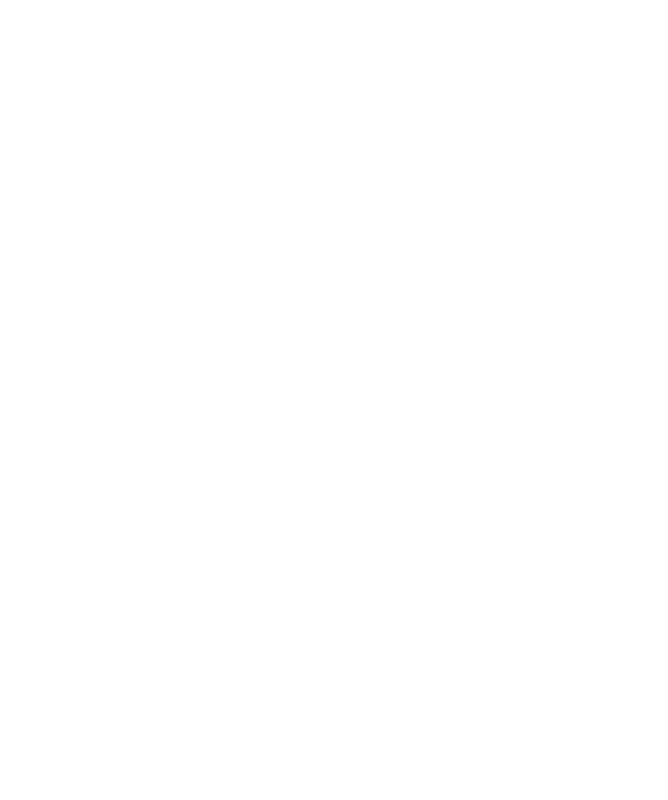
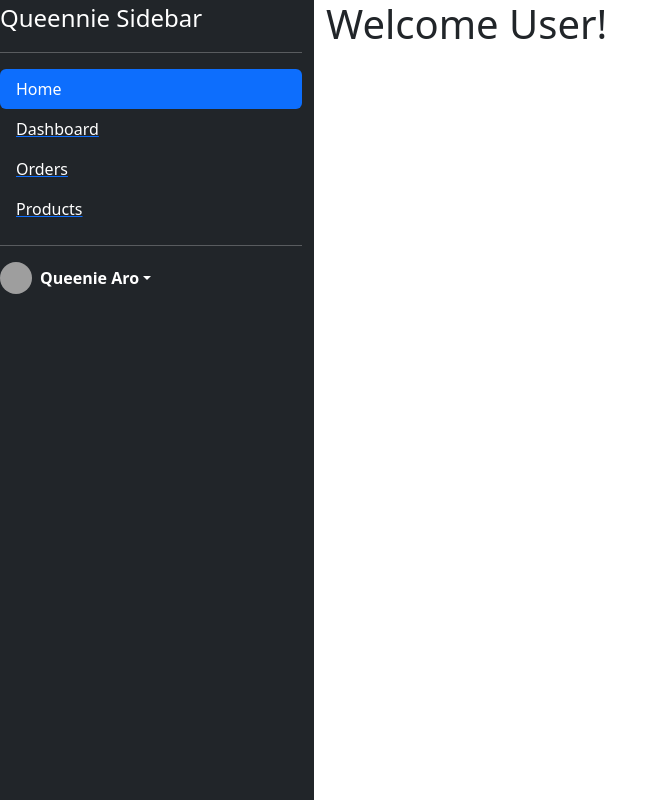
Before and after one commit to pablio1/ITELECT4, a React (Create React App) app: page /dashboard in a window 1280 px wide. Shown: the whole page, without its empty margins (0-668 px from the left). Built offline with nearby package versions, Linux system fonts and the light colour scheme; grey boxes are pictures that could not be loaded.

Commit message:
Created Link

```diff
--- a/src/App.js
+++ b/src/App.js
@@ -10,7 +10,7 @@
             <Switch>
                 <Route path="/login" component = {Login}  />
                 <Route path="/register" component = {Register}  />
-                <Route path="/main" component = {Main} />
+                <Route path="/" component = {Main} />
             </Switch>
         );
     }
--- a/src/pages/Dashboard/index.js
+++ b/src/pages/Dashboard/index.js
@@ -4,7 +4,9 @@
     render() {
         return (
             <div>
+                <h1>
                 Welcome User!
+                </h1>
             </div>
         );
     }
--- a/src/pages/Main/index.js
+++ b/src/pages/Main/index.js
@@ -1,57 +1,86 @@
 import React, { Component } from 'react';
-import {Link} from 'react-router-dom';
+import {Link , Switch , Route} from 'react-router-dom';
+import Dashboard from '../Dashboard';
+import Orders from '../Orders';
+import Products from '../Products';
+import Login from '../Login';
 
 class Main extends Component {
+    state = { activePage: ''}
+    componentDidMount = () => {
+        this.setState ({
+            activePage: 'dashboard'
+        })
+    }
+
+    handleClickSidebar = (page) => {
+        this.setState ({
+            activePage: page
+        })
+    }
+
   render() {
     return (
-        <div class="d-flex flex-column flex-shrink-0 p-3 text-white bg-dark" style={{width: '280px', height: '100vh'}}>
+        <div class = "row">
+            <div class="col-3 text-white bg-dark" style={{height: '100vh'}}>
             <a href="/" class="d-flex align-items-center mb-3 mb-md-0 me-md-auto text-white text-decoration-none">
             <span class="fs-4">Queennie Sidebar</span>
             </a>
             <hr/>
             <ul class="nav nav-pills flex-column mb-auto">
             <li class="nav-item">
-            <Link to>
+                <Link style ={{}} to = "/main" onClick = {() => this.handleClickSidebar} >
                 <div class="nav-link active" aria-current="page">
                 Home
                 </div>
                 </Link>
             </li>
             <li>
+                <Link to = "/dashboard">
                 <div  class="nav-link text-white">
-
                 Dashboard
                 </div>
+                </Link>
             </li>
             <li>
-            <a  class="nav-link text-white">
+                <Link to = "/orders">
+                <div  class="nav-link text-white">
                 Orders
-            </a>
+                </div>
+                </Link>
             </li>
             <li>
-            <a class="nav-link text-white">
+                <Link to = "/products">
+                <div  class="nav-link text-white">
                 Products
-            </a>
-          </li>
-          <li>
-            <a class="nav-link text-white">
-              Customers
-            </a>
+                </div>
+                </Link>
             </li>
             </ul>
             <hr/>
             <div class="dropdown">
-          <a class="d-flex align-items-center text-white text-decoration-none dropdown-toggle" id="dropdownUser1" data-bs-toggle="dropdown" aria-expanded="false">
+            <div class="d-flex align-items-center text-white text-decoration-none dropdown-toggle" id="dropdownUser1" data-bs-toggle="dropdown" aria-expanded="false">
                 <img src="https://avatars.githubusercontent.com/u/114239031?v=4" alt="" width="32" height="32" class="rounded-circle me-2"/>
                 <strong>Queenie Aro</strong>
-          </a>
+            </div>
             <ul class="dropdown-menu dropdown-menu-dark text-small shadow" aria-labelledby="dropdownUser1">
-            <li><a class="dropdown-item" href="#">New project...</a></li>
-            <li><a class="dropdown-item" href="#">Settings</a></li>
-            <li><a class="dropdown-item" href="#">Profile</a></li>
+                <li><div class="dropdown-item" href="#">New project...</div></li>
+                <li><div class="dropdown-item" href="#">Settings</div></li>
+                <li><div class="dropdown-item" href="#">Profile</div></li>
                 <li><hr class="dropdown-divider"/></li>
-            <li><a class="dropdown-item" href="#">Sign out</a></li>
+                <Link to = "/login">
+                <li><div class="dropdown-item" href="#">Sign out</div></li>
+                </Link>
             </ul>
+                </div>
+            </div>
+            <div class ="col-9">
+                <Switch>
+                    <Route path="/dashboard" component = {Dashboard} />
+                    <Route path="/orders" component = {Orders} />
+                    <Route path="/products" component = {Products} />
+                    <Route path="/login" component = {Login} />
+                </Switch>
             </div>
       </div>
     )
--- /dev/null
+++ b/src/pages/Orders/index.js
@@ -0,0 +1,9 @@
+import React, { Component } from 'react'
+
+export default class Orders extends Component {
+  render() {
+    return (
+      <div><h1>PA ORDER</h1></div>
+    )
+  }
+}
--- /dev/null
+++ b/src/pages/Products/index.js
@@ -0,0 +1,9 @@
+import React, { Component } from 'react'
+
+export default class Products extends Component {
+  render() {
+    return (
+      <div><h1>Product Shopee</h1></div>
+    )
+  }
+}
```
Lines whose indentation alone changed are shown as unchanged.
